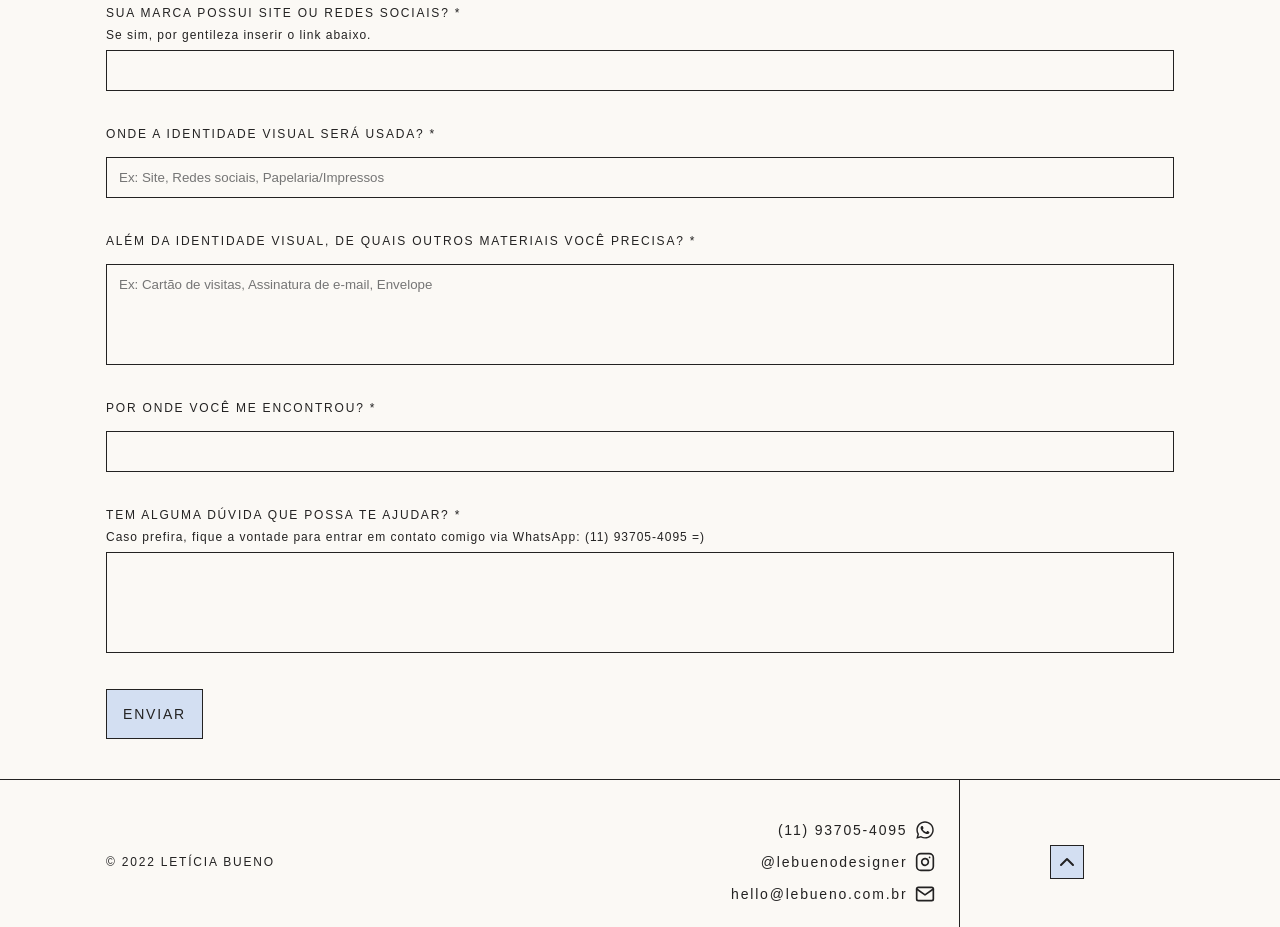
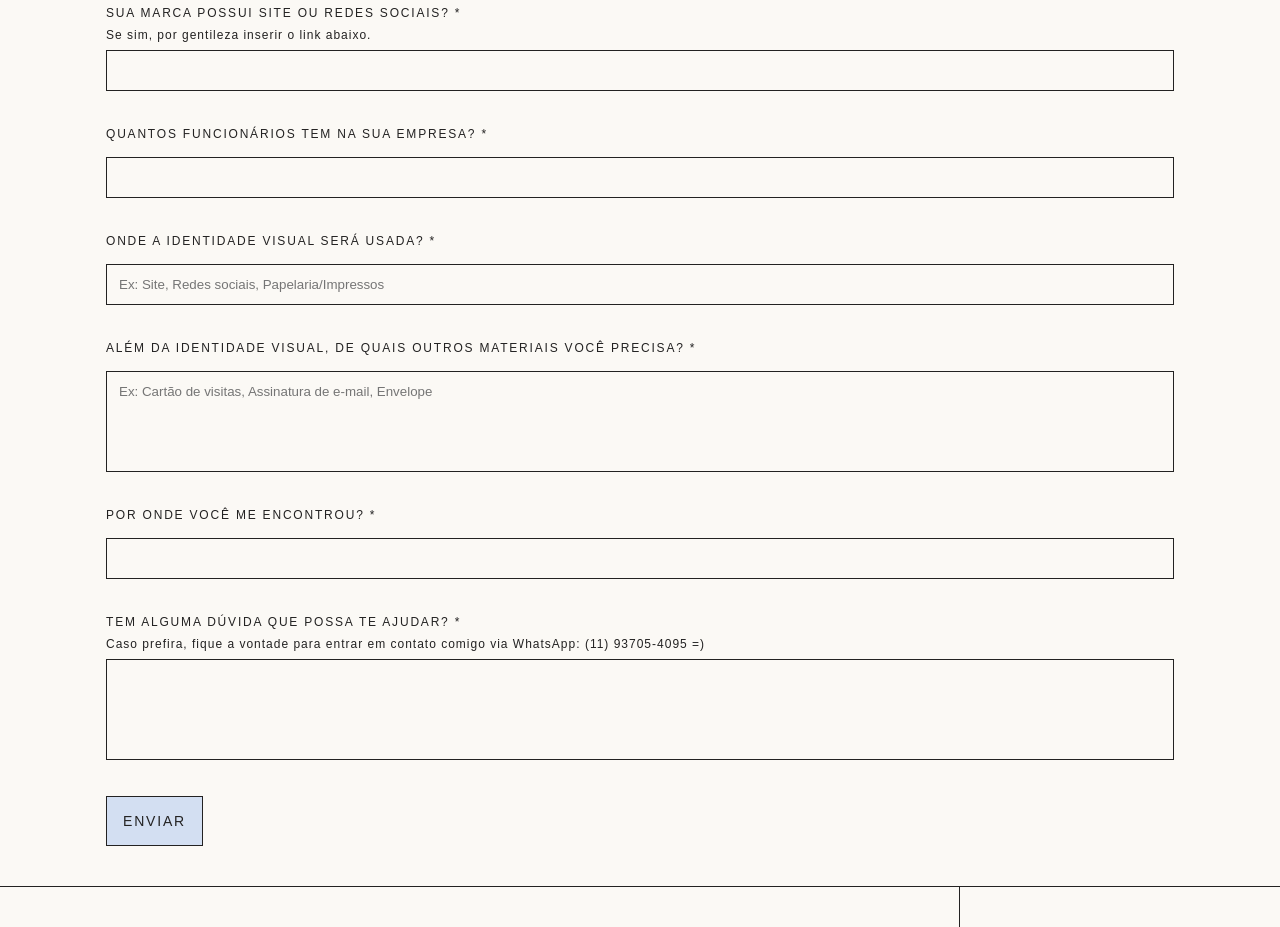
Before and after one commit to PedroVignotto/LeBueno, a Next.js app: page /contact in a window 1280 px wide. Shown: the part 860-1787 px from the top of the page. Built offline with nearby package versions, Linux system fonts and the light colour scheme; a web font is replaced by a local one.

Commit message:
feat: add employees field on contact form

```diff
--- a/src/pages/contact.tsx
+++ b/src/pages/contact.tsx
@@ -18,6 +18,7 @@ export default function Contact() {
   const [segment, setSegment] = useState('')
   const [brandDetails, setBrandDetails] = useState('')
   const [site, setSite] = useState('')
+  const [employees, setEmployees] = useState('')
   const [utilization, setUtilization] = useState('')
   const [materials, setMaterials] = useState('')
   const [find, setFind] = useState('')
@@ -26,7 +27,7 @@ export default function Contact() {
   const handleSubmit = (event: React.FormEvent<HTMLFormElement>): void => {
     event.preventDefault()
 
-    axios.post(url, { name, lastName, email, whatsApp, city, meeting, brand, segment, brandDetails, site, utilization, materials, find, doubt })
+    axios.post(url, { name, lastName, email, whatsApp, city, meeting, brand, segment, brandDetails, site, employees, utilization, materials, find, doubt })
 
     setName('')
     setLastName('')
@@ -38,6 +39,7 @@ export default function Contact() {
     setSegment('')
     setBrandDetails('')
     setSite('')
+    setEmployees('')
     setUtilization('')
     setMaterials('')
     setFind('')
@@ -107,6 +109,11 @@ export default function Contact() {
         setState={setSite}
       />
       <Input
+        label="quantos funcionários tem na sua empresa? *"
+        state={employees}
+        setState={setEmployees}
+      />
+      <Input
         label="onde a identidade visual será usada? *"
         placeholder="Ex: Site, Redes sociais, Papelaria/Impressos"
         state={utilization}
```
